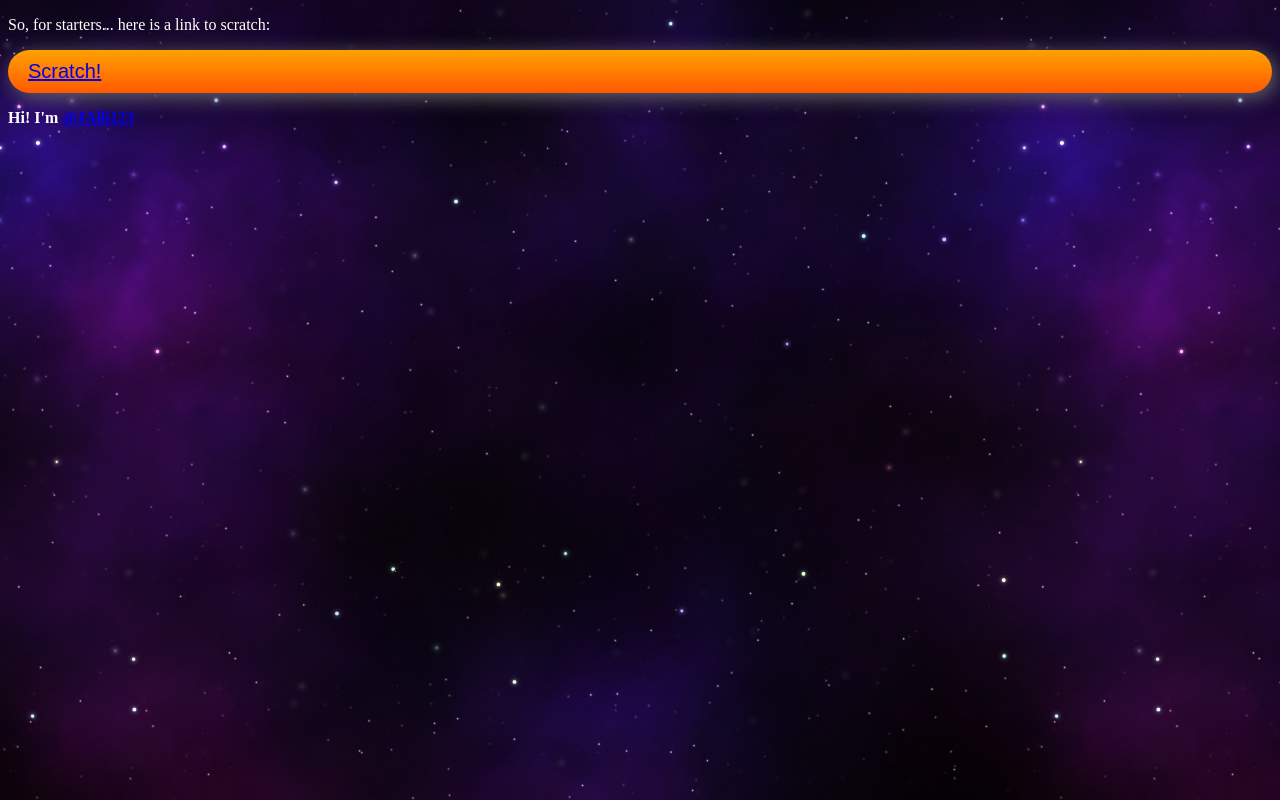
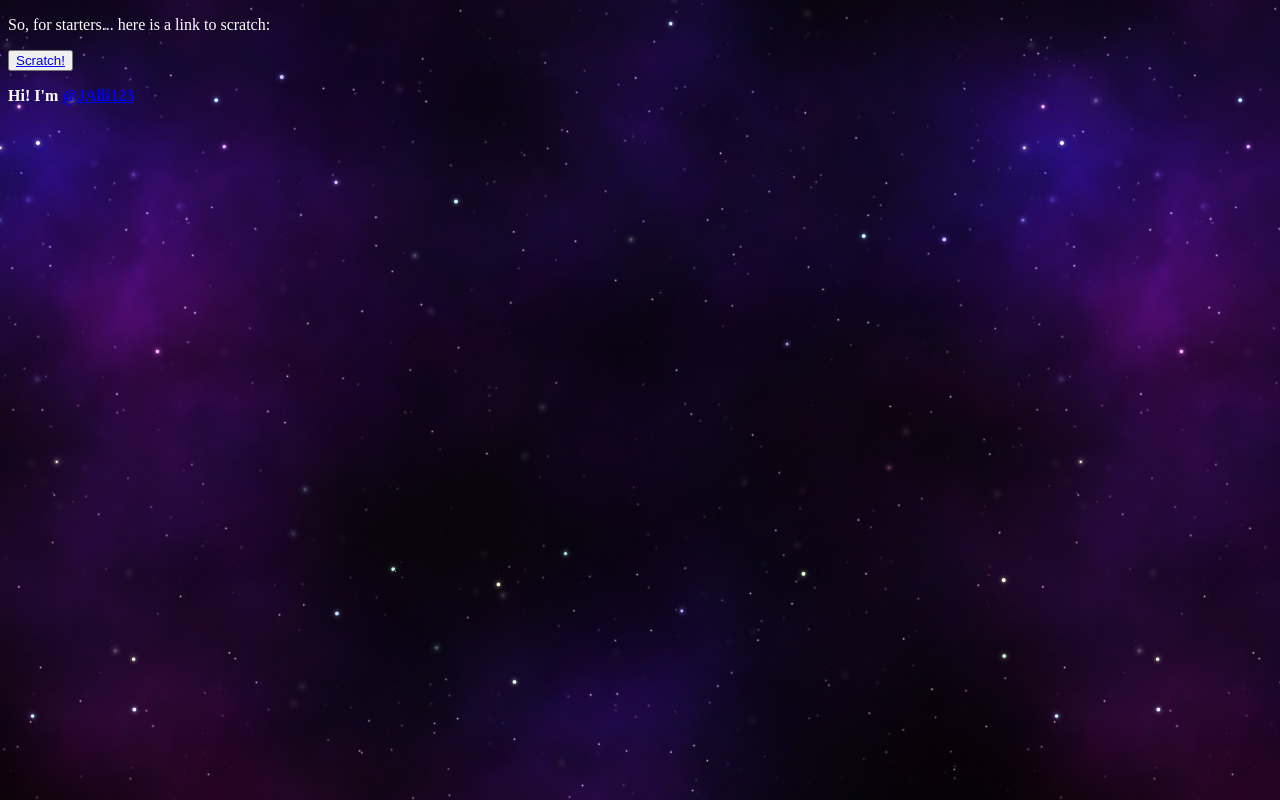
Before and after one commit to JAlli123/JAlli123.github.io, a plain HTML site: page index.html in a window 1280 px wide. Drawn offline with Linux system fonts and the light colour scheme.

Commit message:
Just changed the scratch button.
The button with a link to scratch wasn't working when it was an awesome
CSS button, so I changed it to a normal HTML one.

```diff
--- a/index.html
+++ b/index.html
@@ -5,7 +5,7 @@
     <link rel="shortcut icon" href="favicon.ico">
     <link rel="stylesheet" type="text/css" href="style.css">
     <p>So, for starters... here is a link to scratch:</p>
-    <div class="btn"><a href="https://scratch.mit.edu/" target="_blank">Scratch!</a></div>
+    <button><a href="https://scratch.mit.edu/" target="_blank">Scratch!</a></button>
 
 <!-- Inner CSS sets it.  -->
 
```
